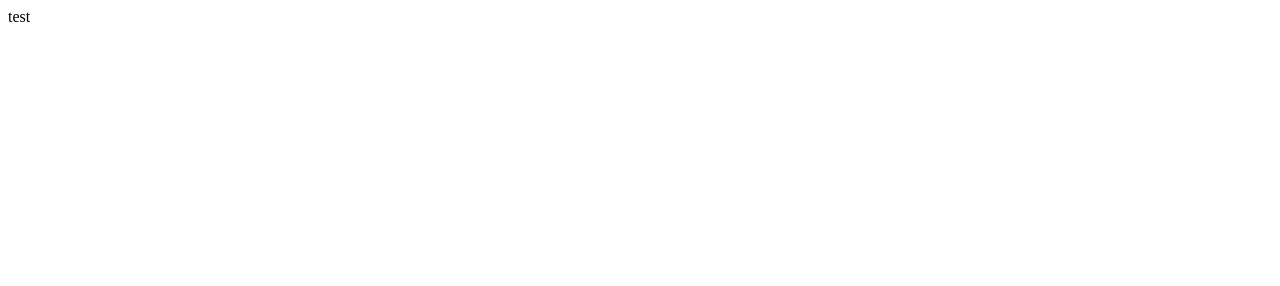
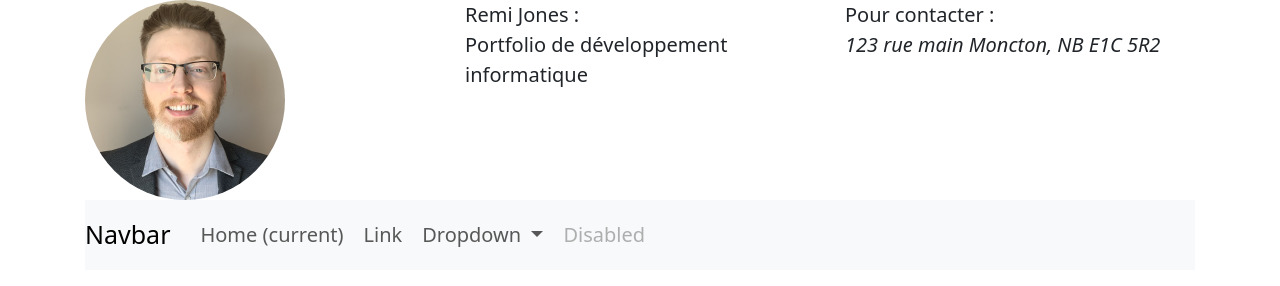
Before and after one commit to remi-jones/portfolio, a plain HTML site: page index.html in a window 1280 px wide. Drawn offline with nearby package versions, Linux system fonts and the light colour scheme.

Commit message:
change portfolio.html to index.html

```diff
--- a/index.html
+++ b/index.html
@@ -1,11 +1,107 @@
 <!DOCTYPE html>
 <html lang="en">
+
 <head>
     <meta charset="UTF-8">
     <meta name="viewport" content="width=device-width, initial-scale=1.0">
     <title>Portfolio</title>
+
+    <!-- bootstrap -->
+    <link href="https://cdn.jsdelivr.net/npm/bootstrap@5.3.2/dist/css/bootstrap.min.css" rel="stylesheet"
+        integrity="sha384-T3c6CoIi6uLrA9TneNEoa7RxnatzjcDSCmG1MXxSR1GAsXEV/Dwwykc2MPK8M2HN" crossorigin="anonymous">
+    <!-- css -->
+    <link rel="stylesheet" type="text/css" href="portfolio.css">
 </head>
+
 <body>
-    test
+    <!-- <script src="https://cdn.jsdelivr.net/npm/bootstrap@5.3.2/dist/js/bootstrap.bundle.min.js"
+        integrity="sha384-C6RzsynM9kWDrMNeT87bh95OGNyZPhcTNXj1NW7RuBCsyN/o0jlpcV8Qyq46cDfL"
+        crossorigin="anonymous"></script> -->
+    <div class="container">
+        <header class="row">
+            <!-- <header> -->
+            <div class="col-sm-4">
+                <div class="content">
+                    <!-- logo -->
+                    <img id="self_portrait" src="media/img/me.jfif" alt="portrait">
+                </div>
+            </div>
+            <div class="col-sm-4">
+                <div class="content">
+                    <!-- name -->
+                    <p>
+                        Remi Jones : <br>
+                        Portfolio de développement informatique
+                    </p>
+                </div>
+            </div>
+            <!-- contact info -->
+            <div class="col-sm-4">
+                <div class="content">
+                    <address>
+                        Pour contacter : <br>
+                        <em>
+                            123 rue main
+                            Moncton, NB
+                            E1C 5R2
+                        </em>
+                    </address>
+                </div>
+            </div>
+
+            <!-- social media links  -->
+            <!-- telechargement cv -->
+
+            <!-- </header> -->
+        </header>
+
+        <!-- hamburger menu -->
+        <nav class="navbar navbar-expand-lg navbar-light bg-light">
+            <a class="navbar-brand" href="#">Navbar</a>
+            <button class="navbar-toggler" type="button" data-toggle="collapse" data-target="#navbarSupportedContent"
+                aria-controls="navbarSupportedContent" aria-expanded="false" aria-label="Toggle navigation">
+                <span class="navbar-toggler-icon"></span>
+            </button>
+
+            <div class="collapse navbar-collapse" id="navbarSupportedContent">
+                <ul class="navbar-nav mr-auto">
+                    <li class="nav-item active">
+                        <a class="nav-link" href="#">Home <span class="sr-only">(current)</span></a>
+                    </li>
+                    <li class="nav-item">
+                        <a class="nav-link" href="#">Link</a>
+                    </li>
+                    <li class="nav-item dropdown">
+                        <a class="nav-link dropdown-toggle" href="#" id="navbarDropdown" role="button"
+                            data-toggle="dropdown" aria-haspopup="true" aria-expanded="false">
+                            Dropdown
+                        </a>
+                        <div class="dropdown-menu" aria-labelledby="navbarDropdown">
+                            <a class="dropdown-item" href="#">Action</a>
+                            <a class="dropdown-item" href="#">Another action</a>
+                            <div class="dropdown-divider"></div>
+                            <a class="dropdown-item" href="#">Something else here</a>
+                        </div>
+                    </li>
+                    <li class="nav-item">
+                        <a class="nav-link disabled" href="#">Disabled</a>
+                    </li>
+                </ul>
+            </div>
+        </nav>
+
+        <main>
+            <section>
+
+            </section>
+            <aside>
+
+            </aside>
+        </main>
+        <footer>
+
+        </footer>
+    </div>
 </body>
+
 </html>
--- a/portfolio.css
+++ b/portfolio.css
@@ -0,0 +1,12 @@
+html {
+    font-size: 20px;
+}
+
+body {
+
+}
+
+#self_portrait {
+    border-radius: 100%;
+    width: 10rem;
+}
```
Also changed, not shown: media/img/me.jfif (added), 1 other file.
